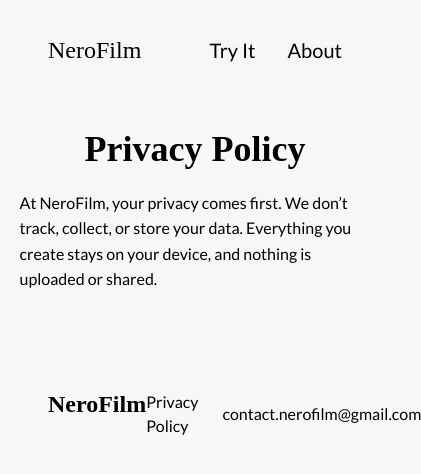
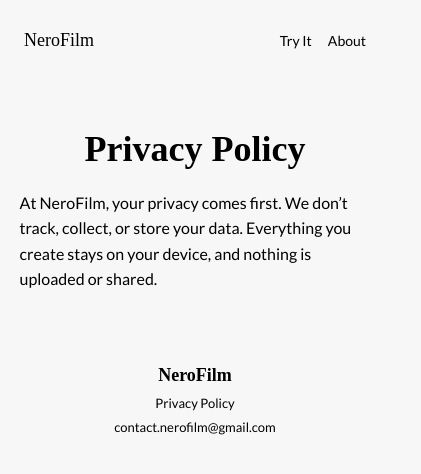
Before and after one commit to NeroFilm/nerofilm, a React (Vite) app: page /#/privacy-policy in a window 390 px wide. Shown: the top 474 px of the page, 421 px wide, since content can reach past the window. Built offline with nearby package versions, Linux system fonts and the light colour scheme; a web font is replaced by a local one.

Commit message:
made header & footer responsive, modified homepage

```diff
--- a/src/components/Footer/Footer.jsx
+++ b/src/components/Footer/Footer.jsx
@@ -5,7 +5,7 @@ const Footer = () => {
   return (
     <footer className="footer">
       {/* Brand Name */}
-      <div className="logo logo-small">NeroFilm</div>
+      <div className="logo-small">NeroFilm</div>
 
       {/* Right Side Content (Email & Privacy Policy) */}
       <div className="footer-right">
--- a/src/components/Footer/footer.css
+++ b/src/components/Footer/footer.css
@@ -36,3 +36,24 @@
 .privacy-policy-link:hover {
   text-decoration: underline;
 }
+
+/* Responsive: Phones - iPhone */
+@media (max-width: 430px) {
+  .footer {
+    flex-direction: column;
+    align-items: center;
+    padding: 24px;
+    text-align: center;
+  }
+
+  .logo-small {
+    font-size: 18px !important;
+  }
+
+  .footer-right {
+    flex-direction: column;
+    gap: 5px;
+    margin-top: 5px;
+    font-size: 13px;
+  }
+}
--- a/src/components/Header/header.css
+++ b/src/components/Header/header.css
@@ -26,3 +26,23 @@
   color: var(--black);
   font-size: 20px;
 }
+
+/* Responsive: Phones - iPhone */
+@media (max-width: 430px) {
+  .header {
+    padding: 20px 24px;
+    height: 80px;
+  }
+
+  .header-nav {
+    gap: 16px;
+  }
+
+  .logo a {
+    font-size: 18px !important;
+  }
+
+  .header-nav li a {
+    font-size: 14px;
+  }
+}
--- a/src/pages/Camera/index.css
+++ b/src/pages/Camera/index.css
@@ -140,7 +140,6 @@
   opacity: 0;
 }
 
-/* Camera image icon */
 .camera-image {
   width: 40px;
   height: 40px;
--- a/src/pages/Home/index.css
+++ b/src/pages/Home/index.css
@@ -18,12 +18,11 @@
 .home-heading-1 {
   font-size: clamp(2rem, 6vw, var(--heading-1)); /* Responsive but fixed */
   font-weight: bold;
-  margin-top: 24px;
 }
 
 .home-heading-2 {
-  font-size: clamp(1.8rem, 5vw, var(--heading-2));
-  margin-top: 24px;
+  font-size: clamp(1.8rem, 3vw, var(--heading-2));
+  margin-top: 100px;
 }
 
 .home-heading-3 {
@@ -122,12 +121,16 @@
   transition: 0.3s ease-in-out;
 }
 
+.global-button {
+  margin-top: 40px;
+}
+
 .home-button:hover {
   background-color: var(--primary-color-dark);
 }
 
-/* Phone & Tablet (Up to 1024px) */
-@media (max-width: 1024px) {
+/* Responsive: Phones - iPhone */
+@media (max-width: 430px) {
   .home-container {
     padding: 5vw;
     margin-top: 100px;
@@ -141,6 +144,10 @@
     font-size: clamp(2rem, 6vw, var(--heading-1));
   }
 
+  .home-heading-2 {
+    margin-top: 50px;
+  }
+
   .home-logo-text {
     font-size: clamp(50px, 8vw, 100px);
   }
@@ -150,8 +157,8 @@
   }
 
   .home-image1,
-  .home-image3 {
-    max-width: 180px;
+  .home-image2 {
+    max-width: 160px;
   }
 
   .home-large-image {
@@ -162,4 +169,8 @@
     font-size: clamp(16px, 2.5vw, 20px);
     padding: 2vw 5vw;
   }
+
+  .global-button {
+    margin-bottom: 30px;
+  }
 }
```
